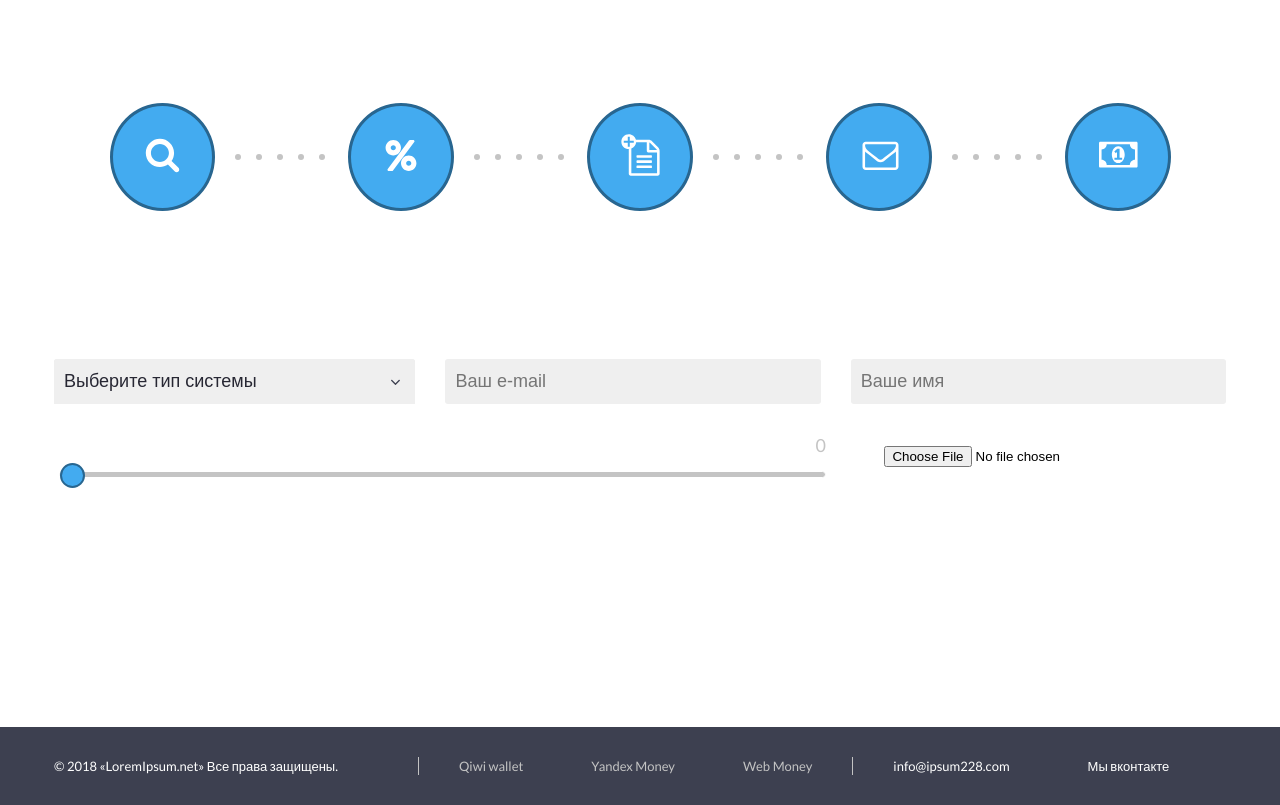
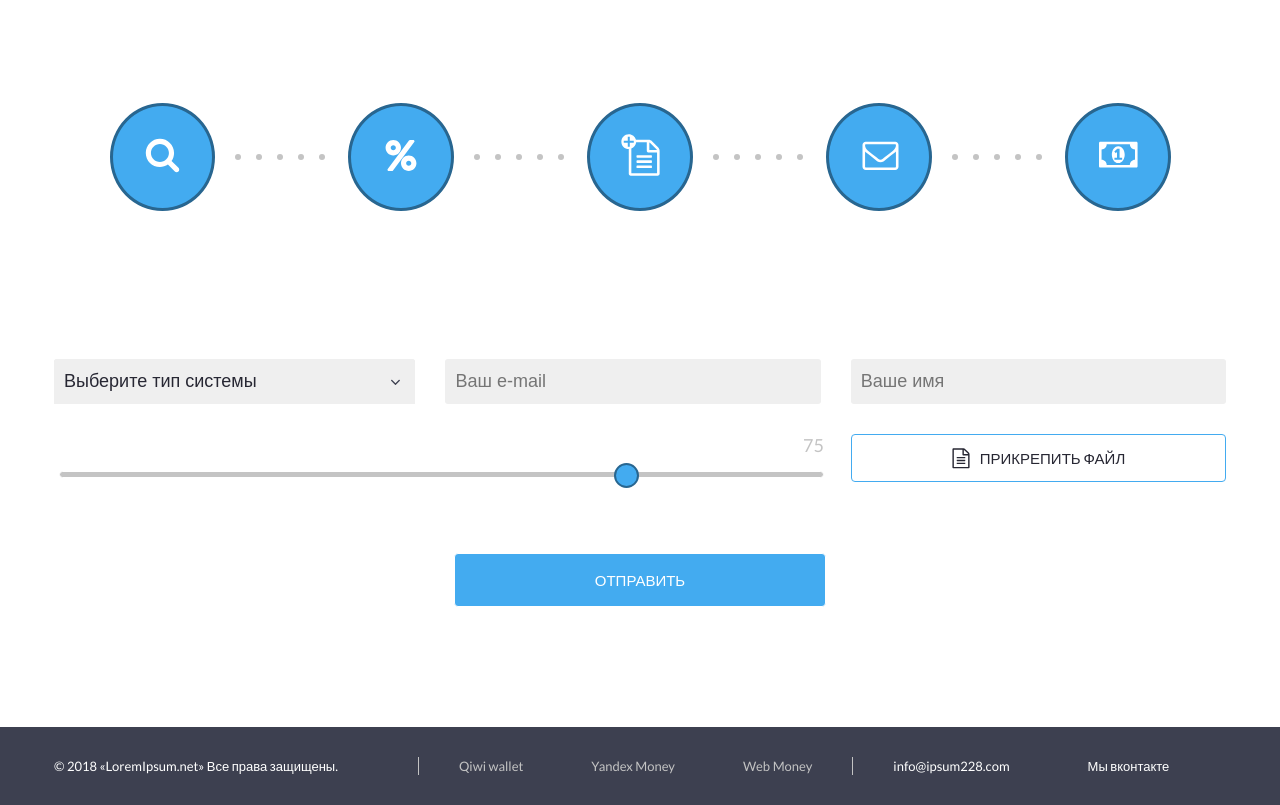
Before and after one commit to MatkovskyA/Employcity, a plain HTML site: page index.html in a window 1280 px wide. Shown: the part 993-1798 px from the top of the page. Drawn offline with Linux system fonts and the light colour scheme.

Commit message:
Создан модуль добавления файлов в input file

```diff
--- a/index.html
+++ b/index.html
@@ -120,7 +120,7 @@
                         <p class="card-desc">Excepteur sint occaecat cupidatat non proident</p>
                     </div>
                 </div>
-                <form class="form-order">
+                <form class="form-order" action="">
                     <div class="form-order__inputs">
                         <div class="form-order__dropdown">
                             <button class="dropdown-btn" type="button">Выберите тип системы</button>
@@ -151,12 +151,22 @@
                     <div class="form-range">
                         <div class="form-range_desc">
                             <p>Sed ut perspiciatis, unde omnis iste natus</p>
-                            <span class="range-value">0</span>
+                            <span class="range-value"></span>
                             <input class="form-range__input" type="range" id="percents" name="percents" min="0"
-                                value="0" max="100" step="1" />
+                                value="75" max="100" step="1" />
                         </div>
-                        <input type="file" class="form-file" title=" " value="">
+                        <div class="form-files">
+                            <label for="myfile" class="file-label"><svg class="file-label__icon" width="18" height="21"
+                                    viewBox="0 0 18 21" fill="none" xmlns="http://www.w3.org/2000/svg">
+                                    <path
+                                        d="M16.8125 4.60899L13.3304 1.12685C12.9174 0.713902 12.0915 0.36792 11.5 0.36792H1.50002C0.9085 0.36792 0.428589 0.847831 0.428589 1.43935V19.2965C0.428589 19.888 0.9085 20.3679 1.50002 20.3679H16.5C17.0915 20.3679 17.5714 19.888 17.5714 19.2965V6.43935C17.5714 5.84783 17.2255 5.02194 16.8125 4.60899ZM11.8572 1.88578C12.0469 1.95274 12.2366 2.05319 12.3148 2.13131L15.8081 5.62462C15.8862 5.70274 15.9866 5.89247 16.0536 6.08221H11.8572V1.88578ZM16.1429 18.9394H1.85716V1.79649H10.4286V6.43935C10.4286 7.03087 10.9085 7.51078 11.5 7.51078H16.1429V18.9394ZM4.7143 9.29649V10.0108C4.7143 10.2117 4.87055 10.3679 5.07145 10.3679H12.9286C13.1295 10.3679 13.2857 10.2117 13.2857 10.0108V9.29649C13.2857 9.0956 13.1295 8.93935 12.9286 8.93935H5.07145C4.87055 8.93935 4.7143 9.0956 4.7143 9.29649ZM12.9286 11.7965H5.07145C4.87055 11.7965 4.7143 11.9527 4.7143 12.1536V12.8679C4.7143 13.0688 4.87055 13.2251 5.07145 13.2251H12.9286C13.1295 13.2251 13.2857 13.0688 13.2857 12.8679V12.1536C13.2857 11.9527 13.1295 11.7965 12.9286 11.7965ZM12.9286 14.6536H5.07145C4.87055 14.6536 4.7143 14.8099 4.7143 15.0108V15.7251C4.7143 15.926 4.87055 16.0822 5.07145 16.0822H12.9286C13.1295 16.0822 13.2857 15.926 13.2857 15.7251V15.0108C13.2857 14.8099 13.1295 14.6536 12.9286 14.6536Z" />
+                                </svg>Прикрепить
+                                файл</label>
+                            <input type="file" class="form-file" id="myfile" name="myfile" multiple>
+                        </div>
+
                     </div>
+                    <input class="inputSubmit" type="submit" value="Отправить">
                 </form>
             </div>
         </div>
--- a/main.js
+++ b/main.js
@@ -1,5 +1,7 @@
 import RangeValue from "./modules/range.js";
+import FilesForm from "./modules/formFiles.js";
 
+FilesForm();
 RangeValue();
 
 //полифил для метода forEach для NodeList IE.
@@ -65,16 +67,3 @@ function chechDropdonwList() {
     : dropdownList.classList.add("visible");
   dropdownBtn.classList.toggle("active");
 }
-
-//
-
-// function getRangeValue() {
-//   let rangeInput = document.querySelector(".form-range__input");
-//   let rangeValue = document.querySelector(".range-value");
-//   rangeValue.textContent = rangeInput.value;
-//   rangeInput.oninput = () => {
-//     rangeValue.textContent = rangeInput.value + " %";
-//   };
-// }
-
-// getRangeValue();
--- /dev/null
+++ b/modules/formFiles.js
@@ -0,0 +1,18 @@
+const filesFromForm = document.querySelectorAll(".form-file");
+
+function checkFiles() {
+  filesFromForm.forEach(function (input) {
+    input.addEventListener("change", function () {
+      let filesCount = input.files.length;
+      let textElement = input.previousElementSibling;
+
+      if (input.value !== "") {
+        textElement.textContent = "Выбрано файлов: " + filesCount;
+      } else {
+        textElement.textContent = "Выберите файлы";
+      }
+    });
+  });
+}
+
+export default checkFiles;
--- a/scss/components/_order.scss
+++ b/scss/components/_order.scss
@@ -178,6 +178,7 @@ input {
   display: flex;
   justify-content: space-between;
   gap: 22px;
+  margin-bottom: 55px;
 }
 
 .form-range_desc {
@@ -239,5 +240,71 @@ input {
 }
 
 .form-file {
-  width: 30%;
+  width: 32%;
 }
+
+.inputSubmit {
+  display: block;
+  padding: 17.5px 140px;
+  margin: 0 auto;
+  border: 1px solid white;
+  color: $whiteText;
+  background-color: $blue;
+  border-radius: 4px;
+  font-size: 15px;
+  text-transform: uppercase;
+}
+
+.inputSubmit:hover {
+  color: $bgListItem;
+  background: white;
+  border: $bgListItem;
+}
+
+// form-file
+.form-files {
+  width: 100%;
+  max-width: 375px;
+}
+
+.form-file {
+  width: 0.1px;
+  height: 0.1px;
+  opacity: 0;
+  overflow: hidden;
+  position: absolute;
+  z-index: -1;
+}
+
+.file-label {
+  width: 100%;
+  border-radius: 4px;
+  text-align: center;
+  display: flex;
+  align-items: center;
+  justify-content: center;
+  gap: 10px;
+  font-size: 15px;
+  padding: 12.5px;
+  transition: all 0.3s ease-in-out;
+  text-transform: uppercase;
+  background-color: white;
+  border: 1px solid $blue;
+  color: $bgListItem;
+  cursor: pointer;
+}
+
+.file-label:hover {
+  color: white;
+  background: $bgListItem;
+  border: 1px solid $whiteText;
+}
+
+.file-label .file-label__icon {
+  transition: all 0.3s ease-in-out;
+  fill: #272733;
+}
+
+.file-label:hover .file-label__icon {
+  fill: white;
+}
--- a/scss/components/_presentation.scss
+++ b/scss/components/_presentation.scss
@@ -43,8 +43,6 @@
   text-transform: uppercase;
   border-radius: 4px;
   border: 1px solid black;
-  transition: all 0.3s ease-in-out;
-  cursor: pointer;
 }
 
 .content__btn:hover {
--- a/scss/style.scss
+++ b/scss/style.scss
@@ -32,3 +32,9 @@ h4 {
   font-weight: bold;
   font-size: 20px;
 }
+
+button,
+input {
+  cursor: pointer;
+  transition: all 0.3s ease-in-out;
+}
```
Also changed, not shown: css/style.css, resourses/files.svg (added), 1 other file.
